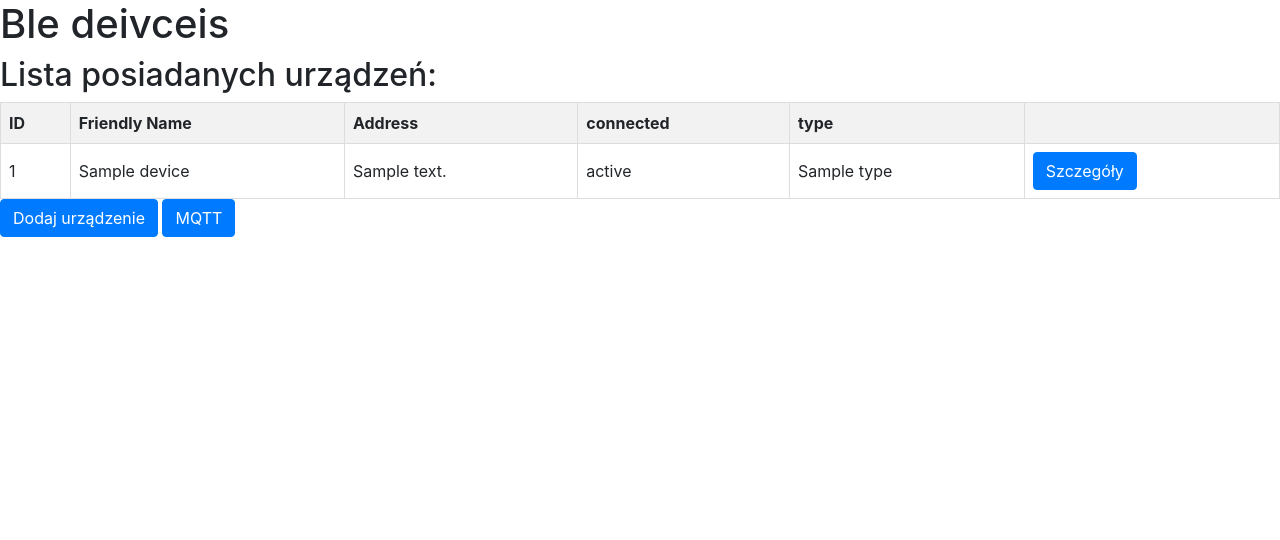
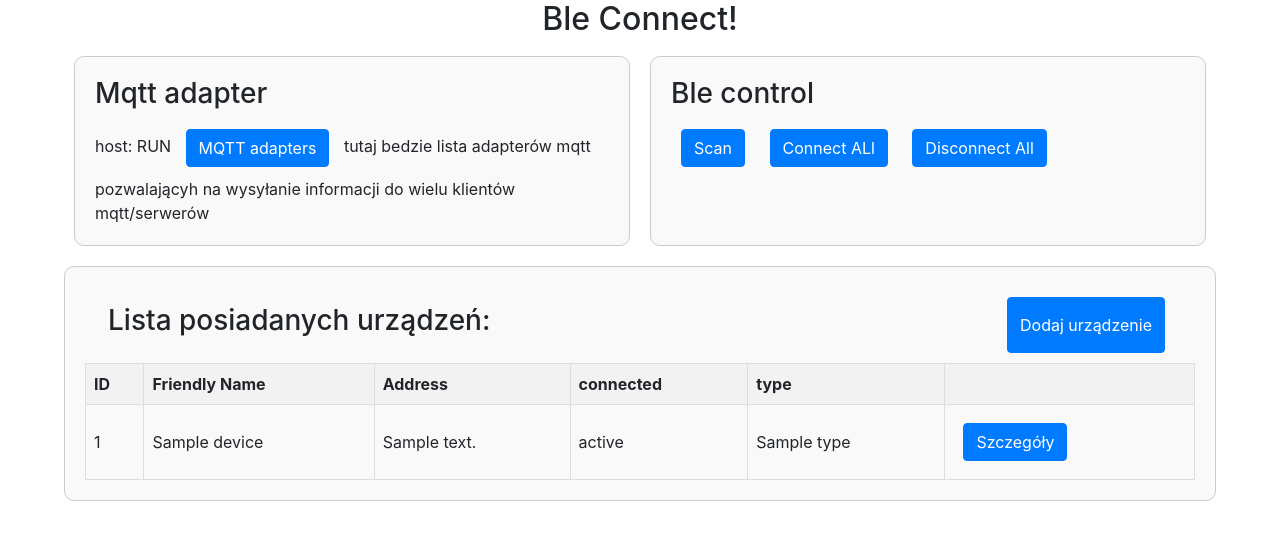
Before and after one commit to stefantobiasiewicz/bleConnect, a Flask app: template templates/devices.html in a window 1280 px wide. Shown: the top 540 px of the page. Run offline with Flask 3, Linux system fonts and the light colour scheme; the template is opened without the code that fills it: most values are stand-ins (such as "Sample title", 1, 10 or a date in 2020); parts of the project's set-up code (start-up, migrations or seed data) failed here and were passed over; some libraries are stand-ins or nearby versions.

Commit message:
mqtt views and config next

```diff
--- a/main.py
+++ b/main.py
@@ -3,7 +3,7 @@ import logging
 import os
 from threading import Thread
 
-from flask import Flask, request, jsonify, render_template
+from flask import Flask, request, jsonify, render_template, redirect
 
 from ble.manager import DeviceManager, Status
 from ble.scanner import search_and_return_device
@@ -180,9 +180,8 @@ def device_details(device_id):
 
     return render_template('device_details.html', device=device.entity, status=device.status)
 
+
 # @@@@@@@@@@@@@@@@@ MQTT @@@@@@@@@@@@@@@@@
-
-
 @app.route('/mqtt/config', methods=['GET'])
 def get_mqtt_config():
     config = mqtt_manager.get_config()
@@ -200,7 +199,7 @@ def save_mqtt_config():
 @app.route('/mqtt/config/edit', methods=['GET'])
 def edit_mqtt_config():
     config = mqtt_manager.get_config()
-    return render_template('edit_mqtt_config.html', config=config)
+    return render_template('mqtt_edit_config.html', config=config)
 
 
 # @@@@@@@@@@@@@@@@@ MQTT @@@@@@@@@@@@@@@@@
@@ -241,5 +240,6 @@ if __name__ == '__main__':
     ble_loop.stop()
     t.join()
 
+
     a = 2
     print(a)
--- /dev/null
+++ b/static/style.css
@@ -0,0 +1,35 @@
+/* Dodaj odpowiednie style dla tabelki */
+table {
+    border-collapse: collapse;
+    width: 100%;
+}
+th, td {
+    border: 1px solid #ddd;
+    padding: 8px;
+}
+th {
+    background-color: #f2f2f2;
+}
+
+.main-content {
+    display: grid;
+    align-items: start;
+    justify-items: center;
+}
+
+.frame {
+    padding: 20px;
+    margin: 10px;
+    display: inline-block;
+    width: 90%;
+    border: 1px solid #ccc;
+    border-radius: 10px;
+    background-color: #f9f9f9;
+}
+
+.btn {
+    border: 1px solid #ccc;
+    border-radius: 10px;
+    padding: 5px 10px;
+    margin: 10px
+}
--- a/templates/devices.html
+++ b/templates/devices.html
@@ -2,20 +2,7 @@
 <html>
 <head>
     <title>Moja aplikacja Flask</title>
-    <style>
-        /* Dodaj odpowiednie style dla tabelki */
-        table {
-            border-collapse: collapse;
-            width: 100%;
-        }
-        th, td {
-            border: 1px solid #ddd;
-            padding: 8px;
-        }
-        th {
-            background-color: #f2f2f2;
-        }
-    </style>
+    <link rel="stylesheet" href="{{ url_for('static', filename='style.css') }}">
 
     <link rel="stylesheet" href="https://stackpath.bootstrapcdn.com/bootstrap/4.5.0/css/bootstrap.min.css">
     <script src="https://cdnjs.cloudflare.com/ajax/libs/jquery/3.1.1/jquery.min.js"></script>
@@ -110,9 +97,31 @@
 </head>
 <body>
     <div class="main-content">
-        <h1>Ble deivceis</h1>
+        <h2>Ble Connect!</h2>
 
-        <h2>Lista posiadanych urządzeń:</h2>
+        <div style="display: flex; width: 90%;">
+            <div class="frame">
+                <h3>Mqtt adapter</h3>
+                <label>host: </label>
+                <span class="label label-default">RUN</span>
+                <a class="details btn btn-primary" href="/mqtt/config">MQTT adapters</a>
+                tutaj bedzie lista adapterów mqtt pozwalającyh na wysyłanie informacji do wielu klientów mqtt/serwerów
+            </div>
+            <div class="frame">
+                <h3>Ble control</h3>
+                <button id="scanButton" class="btn btn-primary">Scan</button>
+                <button id="connectAllButton" class="btn btn-primary">Connect ALl</button>
+                <button id="disonnectAllButton" class="btn btn-primary">Disconnect All</button>
+            </div>
+        </div>
+
+        <div class="frame">
+            <div style="display: flex; justify-content: space-between; padding-right: 20px;">
+                <div class="btn">
+                    <h3 >Lista posiadanych urządzeń:</h3>
+                </div>
+                <button id="addDeviceButton" class="btn btn-primary">Dodaj urządzenie</button>
+            </div>
             <table id="deviceTable">
                 <thead>
                     <tr>
@@ -137,9 +146,7 @@
                     {% endfor %}
                 </tbody>
             </table>
-
-        <button id="addDeviceButton" class="btn btn-primary">Dodaj urządzenie</button>
-        <a class="details btn btn-primary" href="/mqtt/config">MQTT</a>
+        </div>
     </div>
 
     <div class="modal fade" id="addDeviceModal" tabindex="-1" role="dialog" aria-labelledby="addDeviceModalLabel" aria-hidden="true">
--- a/templates/mqtt_config.html
+++ b/templates/mqtt_config.html
@@ -2,12 +2,13 @@
 <html>
 <head>
     <title>Konfiguracja MQTT</title>
+    <link rel="stylesheet" href="{{ url_for('static', filename='style.css') }}">
 
     <link href="https://cdn.jsdelivr.net/npm/bootstrap@5.0.0-alpha1/dist/css/bootstrap.min.css" rel="stylesheet">
 </head>
 <body>
 <div class="container">
-    <div class="row">
+    <div class="row frame">
         <div class="col">
           <h1>Konfiguracja MQTT</h1>
           <p>Adres Brokera: {{ config.broker_address }}</p>
--- a/templates/edit_mqtt_config.html
+++ b/templates/mqtt_edit_config.html
@@ -2,14 +2,14 @@
 <html>
 <head>
     <title>Edycja konfiguracji MQTT</title>
+        <link rel="stylesheet" href="{{ url_for('static', filename='style.css') }}">
 
     <link href="https://cdn.jsdelivr.net/npm/bootstrap@5.0.0-alpha1/dist/css/bootstrap.min.css" rel="stylesheet">
 </head>
 <body>
 <div class="container">
-    <div class="row">
+    <div class="row frame">
         <div class="col">
-            <h1>Edycja konfiguracji MQTT</h1>
             <h1>Edycja konfiguracji MQTT</h1>
             <form action="/mqtt/config" method="POST">
               <div class="mb-3">
```
Also changed, not shown: ble/manager.py (+8 -2 lines), templates/device_details.html (+10 -8 lines), 1 other file. Lines whose indentation alone changed are shown as unchanged.
